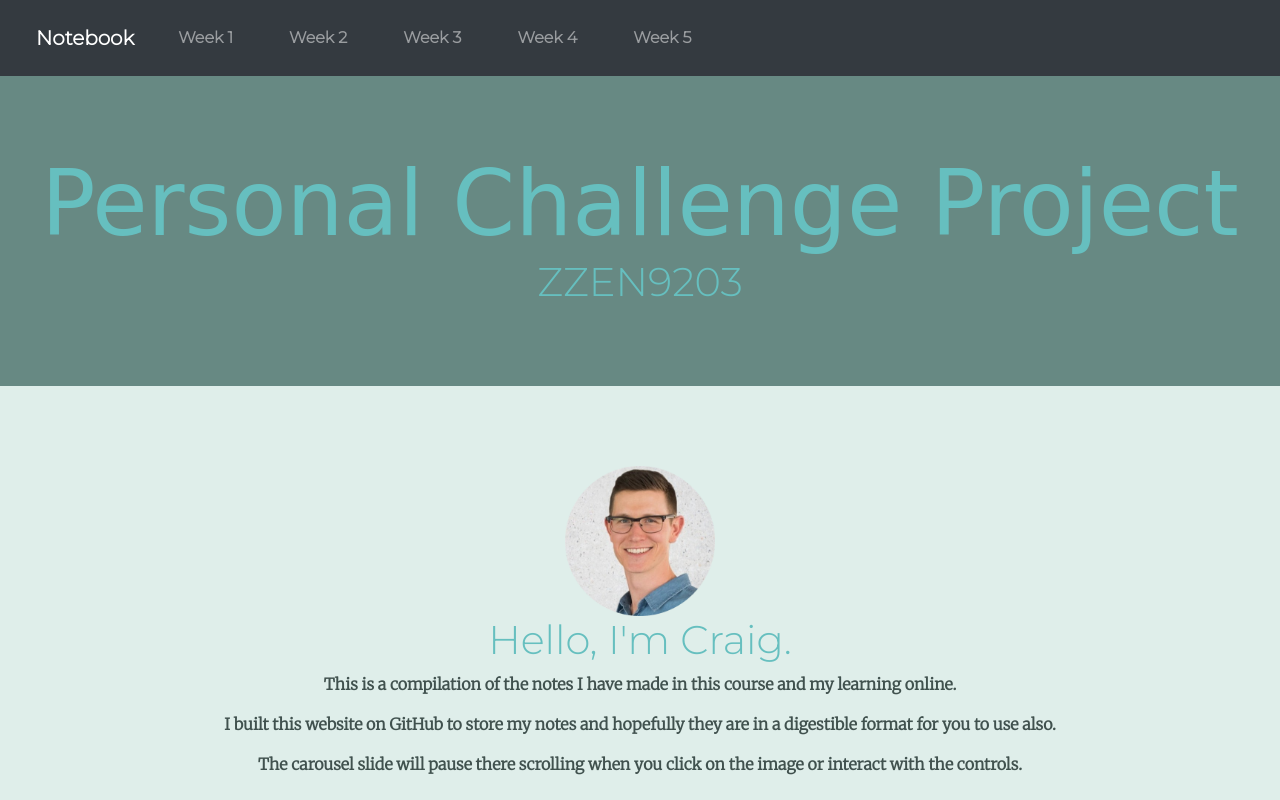
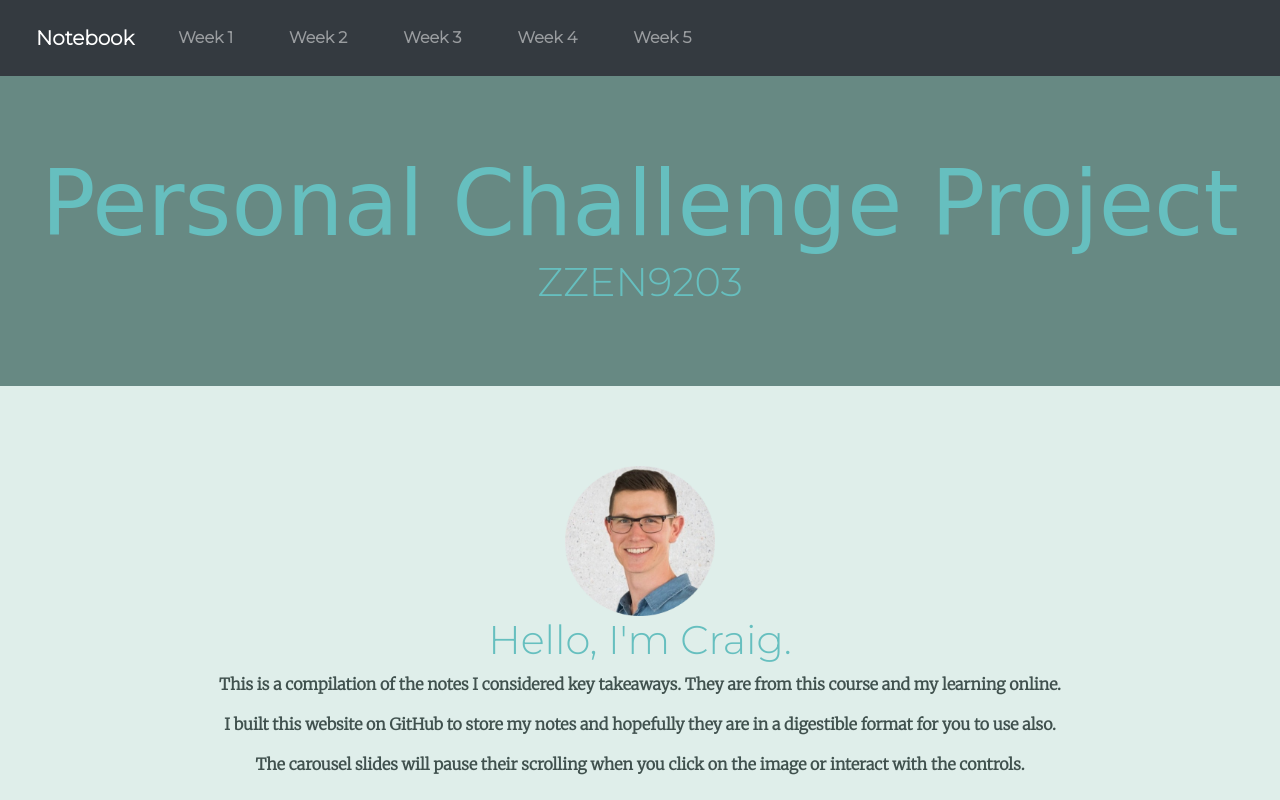
Before and after one commit to smoutle/zzen9203PCPz5457624, a plain HTML site: page index.html in a window 1280 px wide. Shown: the top 800 px of the page. Drawn offline with nearby package versions, Linux system fonts and the light colour scheme; a web font is replaced by a local one.

Commit message:
Update index.html

```diff
--- a/index.html
+++ b/index.html
@@ -57,9 +57,9 @@
     <div class="profile">
       <img class="profilepic" src="images/csmith_pic.png" alt="craig pic">
       <h2>Hello, I'm Craig.</h2>
-      <p>This is a compilation of the notes I have made in this course and my learning online.</p>
+      <p>This is a compilation of the notes I considered key takeaways. They are from this course and my learning online.</p>
       <p>I built this website on GitHub to store my notes and hopefully they are in a digestible format for you to use also.</p>
-      <p>The carousel slide will pause there scrolling when you click on the image or interact with the controls.</p>
+      <p>The carousel slides will pause their scrolling when you click on the image or interact with the controls.</p>
     </div>
     <hr id="wk1">
     <div class="week1">
```
